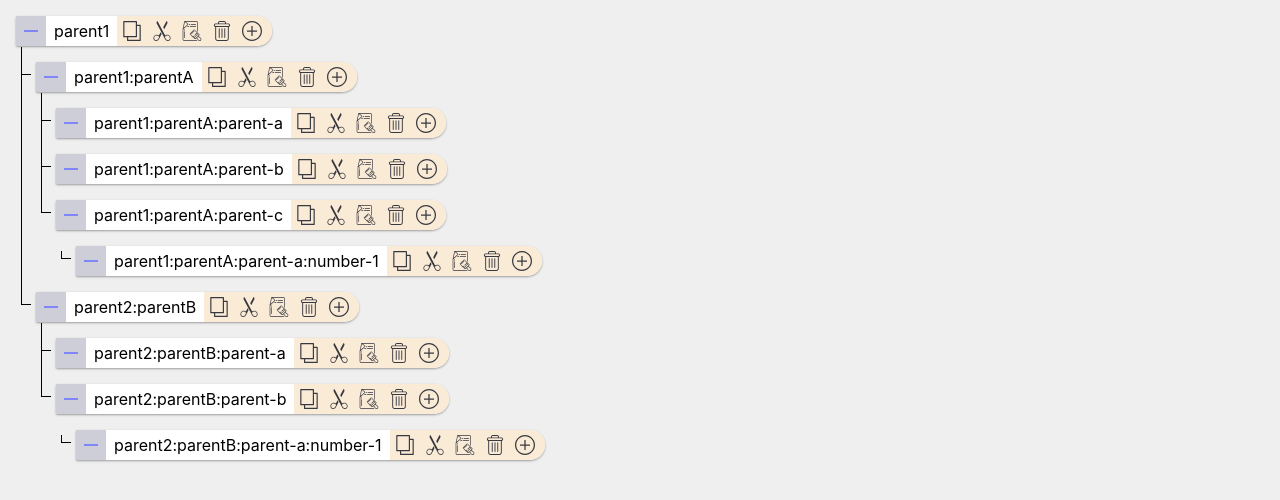
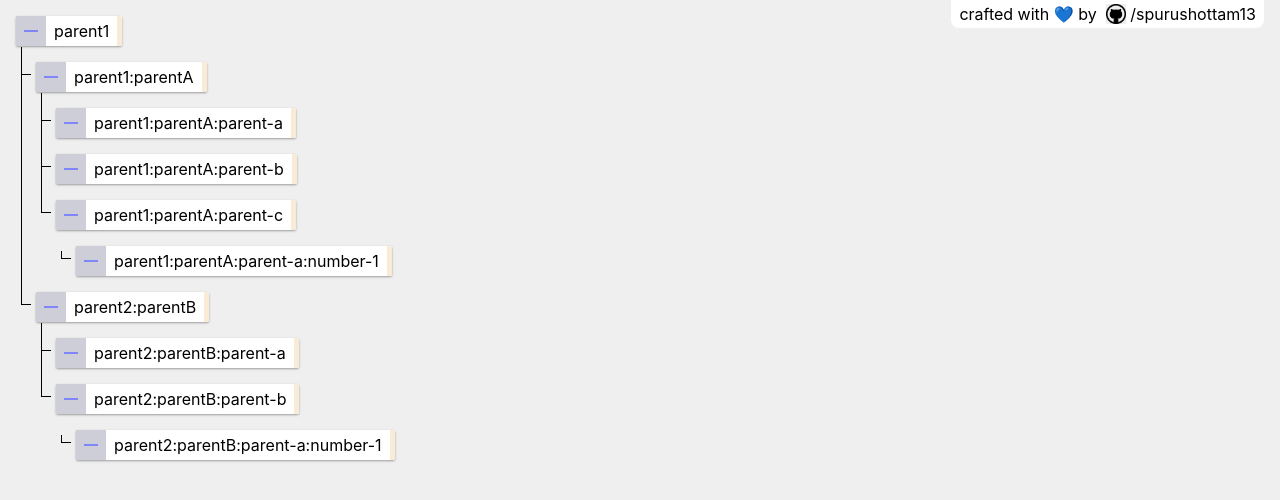
Before and after one commit to spurushottam13/node-tree-rc, a React (Create React App) app: page / in a window 1280 px wide. Shown: the top 500 px of the page. Built offline with nearby package versions, Linux system fonts and the light colour scheme.

Commit message:
[added] animation

```diff
--- a/src/App.js
+++ b/src/App.js
@@ -2,6 +2,7 @@ import React from 'react';
 import './App.css';
 import Node from './component/Node'
 import { useCopyNode } from './hooks/useCopyNode';
+import GithubBadge from './component/GithubBadge';
 const tree = require('./data.json')
 
 function App() {
@@ -13,6 +14,7 @@ function App() {
         copyNode={copyNode}
         pasteNode={pasteNode}
       />
+      <GithubBadge/>
     </div>
   );
 }
--- a/src/component/Actionbar/action.css
+++ b/src/component/Actionbar/action.css
@@ -7,13 +7,19 @@
     margin: 0;
     height: 30px;
     display: flex;
+    border-top-right-radius: 2px;
+    border-bottom-right-radius: 2px;
     justify-content: center;
     align-items: center;
     background: antiquewhite;
-    border-top-right-radius: 20px;
-    border-bottom-right-radius: 20px;
     padding-right: 5px;
+    transition: all 0.3s cubic-bezier(.25,.8,.25,1);
+    width: 0px;
 }
+
+/* .action-icon-wrapper:hover{
+    width: 135px;
+} */
 
 .add-input{
     border: none;
--- a/src/component/Actionbar/index.js
+++ b/src/component/Actionbar/index.js
@@ -1,4 +1,4 @@
-import React, { useState, Fragment, useRef } from 'react'
+import React, { useState, Fragment, useRef, useEffect } from 'react'
 import './action.css'
 import { Icon } from '../../icon'
 
@@ -9,12 +9,14 @@ export default function ActionBar({
     copyNode,
     parentNodeRef,
     index,
+    nodeParentRef,
     pasteNode
 }) {
 
-    const [isInputActive, setInputActive] = useState(false)
+    const [isInputActive, setInputActive] = useState(null)
     const [inputValue, setInputValue] = useState(null)
     const inputRef =  useRef()
+    const wrapperRef = useRef()
 
     const handleCopy = (event) => {
         event.stopPropagation()
@@ -49,8 +51,21 @@ export default function ActionBar({
 
     const handleShowInput = () => setInputActive(true)
 
+    useEffect(() => {
+        if(isInputActive){
+            wrapperRef.current.style.width = "200px"
+            wrapperRef.current.style.borderTopRightRadius = "20px"
+            wrapperRef.current.style.borderBottomRightRadius = "20px"
+        }
+        if(isInputActive === false) {
+            wrapperRef.current.style.width = "0px"
+            wrapperRef.current.style.borderTopRightRadius = "2px"
+            wrapperRef.current.style.borderBottomRightRadius = "2px"
+        }
+    },[isInputActive])
+
     return (
-        <div className="action-icon-wrapper">
+        <div className="action-icon-wrapper" ref={wrapperRef}>
             {
                 isInputActive ? (
                     <Fragment>
@@ -67,8 +82,8 @@ export default function ActionBar({
                 ) : (
                         <Fragment>
                             <Icon.copy className="action-icon" onClick={handleCopy} />
+                            <Icon.paste className="action-icon" onClick={handlePaste} />
                             <Icon.cut className="action-icon" onClick={handleCut} />
-                            <Icon.paste className="action-icon" onClick={handlePaste} />
                             <Icon.delete className="action-icon" onClick={handleDelete} />
                             <Icon.add className="action-icon" onClick={handleShowInput} />
                         </Fragment>
--- /dev/null
+++ b/src/component/GithubBadge/github-badge.css
@@ -0,0 +1,26 @@
+.n-text{
+    font-weight: normal;
+    color: var(--text-color);
+}
+
+
+.clean-aTag{
+    text-decoration: none;
+    color: inherit;
+    cursor: pointer;
+}
+
+.clean-aTag > img{
+    vertical-align: bottom;
+}
+
+.git-wrapper{
+    position: absolute;
+    top: 0px;
+    display: flex;
+    background: white;
+    right: 1rem;
+    padding: 4px 8px;
+    border-bottom-left-radius: 8px;
+    border-bottom-right-radius: 8px;
+}
--- /dev/null
+++ b/src/component/GithubBadge/index.js
@@ -0,0 +1,20 @@
+import React from 'react'
+import './github-badge.css'
+
+export default function GithubBadge(){
+    return(
+        <div className="git-wrapper">
+            <p className="n-text">
+                crafted with
+                <span role="img" aria-labelledby="love"> 💙 </span>
+                by &nbsp;
+                <a
+                    href="https://github.com/spurushottam13"
+                    target="_blank"
+                    rel="noopener noreferrer"
+                    className="clean-aTag"
+                >
+                    <img src="./github.png" height="20px"/> /spurushottam13</a></p>
+        </div>
+    )
+}
--- a/src/component/Node/index.js
+++ b/src/component/Node/index.js
@@ -1,4 +1,4 @@
-import React, { Fragment, useState, useReducer, useRef } from 'react'
+import React, { Fragment, useState, useReducer, useRef, useEffect } from 'react'
 import { nodeReducer } from '../../reducer/nodeReducer'
 import { Icon } from '../../icon'
 import './node.css'
@@ -12,6 +12,7 @@ function Node({ initalData, copyNode, pasteNode, parentNodeRef, index, deleteChi
     // Ref
     const nodeRef = useRef()
     const nodeChildRef = useRef([])
+    const nodeParentRef = useRef()
 
     //Reducer : for complex state management
     const [{ title, children }, updateNodeData] = useReducer(nodeReducer, initalData)
@@ -42,6 +43,10 @@ function Node({ initalData, copyNode, pasteNode, parentNodeRef, index, deleteChi
 
     const handleOnDragOver = (e) => e.preventDefault()
 
+    useEffect(() => {
+        nodeParentRef.current.className = "parent active"
+    },[])
+
     return title ? (
         <Fragment>
             <ul
@@ -55,7 +60,7 @@ function Node({ initalData, copyNode, pasteNode, parentNodeRef, index, deleteChi
                 onDragOver={handleOnDragOver}
                 className={isTarget ? "parent-wrapper active" : "parent-wrapper"}
             >
-                <div className="parent">
+                <div className="parent" ref={nodeParentRef}>
                     <div className="icon-wrapper" onClick={handleClick}>
                         {
                             displayChildren ? <Icon.minus /> : <Icon.plus />
@@ -69,6 +74,7 @@ function Node({ initalData, copyNode, pasteNode, parentNodeRef, index, deleteChi
                         title={title}
                         children={children}
                         parentNodeRef={parentNodeRef}
+                        nodeParentRef={nodeParentRef}
                         index={index}
                     />
                 </div>
--- a/src/component/Node/node.css
+++ b/src/component/Node/node.css
@@ -8,8 +8,30 @@
     display: flex;
     justify-content: center;
     align-items: center;
-    border-top-right-radius: 20px;
-    border-bottom-right-radius: 20px;
+    transform: scale(0);
+}
+
+.parent.active{
+  transform: scale(1);
+}
+
+.parent:hover{
+  border-top-right-radius: 20px;
+  border-bottom-right-radius: 20px;
+}
+
+
+
+.parent:hover  .action-icon-wrapper {
+  width: 135px;
+  border-top-right-radius: 20px;
+  border-bottom-right-radius: 20px;
+}
+
+.parent:focus  .action-icon-wrapper {
+  width: 135px;
+  border-top-right-radius: 20px;
+  border-bottom-right-radius: 20px;
 }
 
 .parent-wrapper{
```
Also changed, not shown: public/github.png (added).
